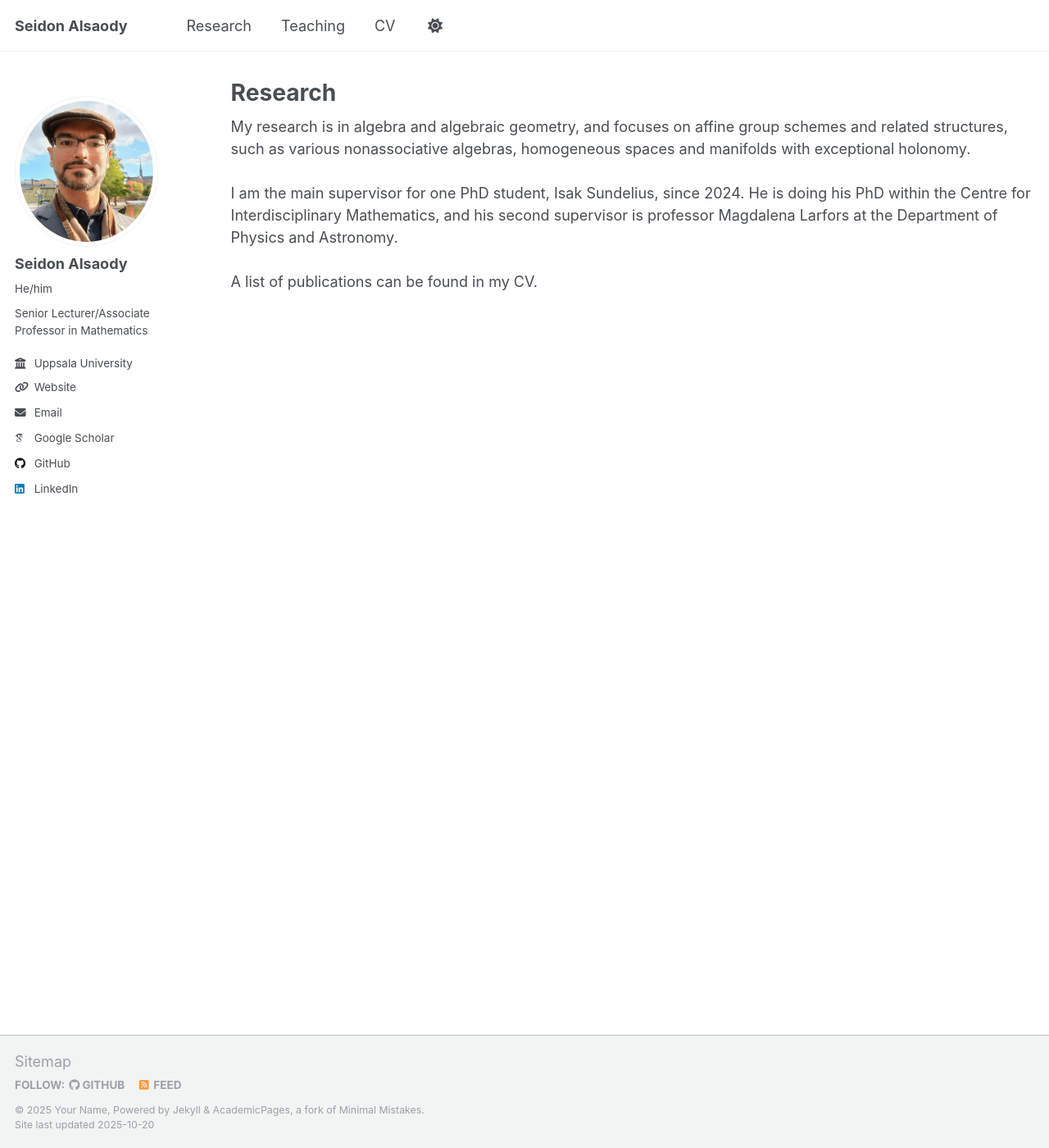
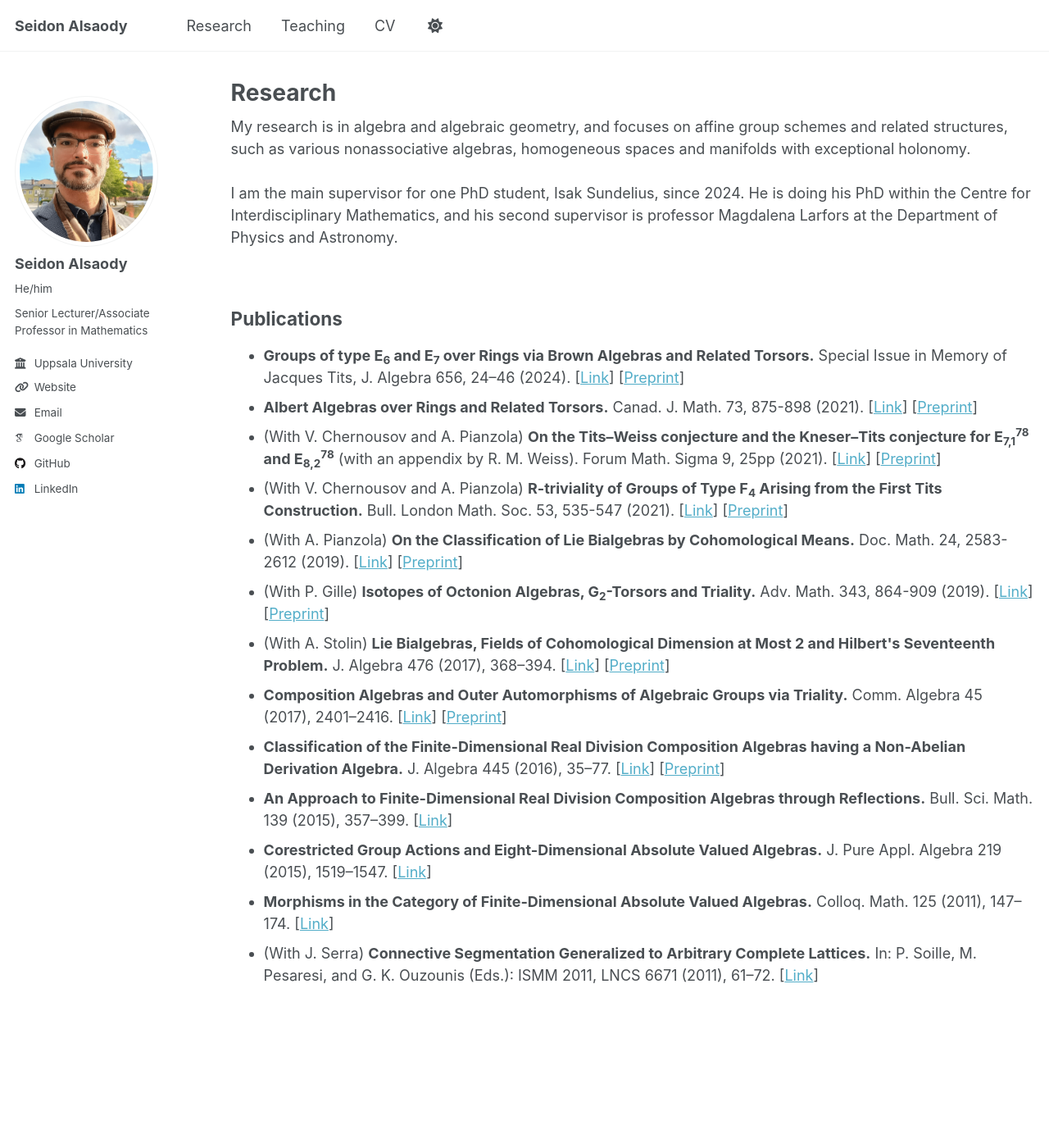
Before and after one commit to seidon-alsaody/seidon-alsaody.github.io, a Jekyll site: the page built from _pages/publications.html, in a window 1280 px wide and 1400 px high. Shown: the whole window at 82% size. Built offline with Jekyll 4.4.1, drawn with Linux system fonts in a browser that asks for light colours; some web fonts are replaced; a script that is not in the unit is left out.

Commit message:
Update publications.html

```diff
--- a/_pages/publications.html
+++ b/_pages/publications.html
@@ -11,4 +11,95 @@ exceptional holonomy. <br> <br>
 I am the main supervisor for one PhD student, Isak Sundelius, since 2024. He is doing his PhD within the Centre for Interdisciplinary Mathematics, and his second supervisor is professor Magdalena Larfors
 at the Department of Physics and Astronomy. <br> <br>
 
-A list of publications can be found in my CV.
+<section id="publications">
+    <h2>Publications</h2>
+    <ul class="publications-list">
+        <li>
+            <strong>Groups of type E<sub>6</sub> and E<sub>7</sub> over Rings via Brown Algebras and Related Torsors.</strong> Special Issue in Memory of Jacques Tits, J. Algebra 656, 24–46 (2024).
+            <span class="links">
+                [<a href="https://doi.org/10.1016/j.jalgebra.2023.03.012" target="_blank" rel="noopener noreferrer">Link</a>]
+                [<a href="http://arxiv.org/abs/2210.15924" target="_blank" rel="noopener noreferrer">Preprint</a>]
+            </span>
+        </li>
+        <li>
+            <strong>Albert Algebras over Rings and Related Torsors.</strong> Canad. J. Math. 73, 875-898 (2021).
+            <span class="links">
+                [<a href="https://doi.org/10.4153/S0008414X20000218" target="_blank" rel="noopener noreferrer">Link</a>]
+                [<a href="http://arxiv.org/abs/1901.04459" target="_blank" rel="noopener noreferrer">Preprint</a>]
+            </span>
+        </li>
+        <li>
+            (With V. Chernousov and A. Pianzola) <strong>On the Tits–Weiss conjecture and the Kneser–Tits conjecture for E<sub>7,1</sub><sup>78</sup> and E<sub>8,2</sub><sup>78</sup></strong> (with an appendix by R. M. Weiss). Forum Math. Sigma 9, 25pp (2021).
+            <span class="links">
+                [<a href="https://doi.org/10.1017/fms.2021.65" target="_blank" rel="noopener noreferrer">Link</a>]
+                [<a href="http://arxiv.org/abs/1911.12908" target="_blank" rel="noopener noreferrer">Preprint</a>]
+            </span>
+        </li>
+        <li>
+            (With V. Chernousov and A. Pianzola) <strong>R-triviality of Groups of Type F<sub>4</sub> Arising from the First Tits Construction.</strong> Bull. London Math. Soc. 53, 535-547 (2021).
+            <span class="links">
+                [<a href="https://londmathsoc.onlinelibrary.wiley.com/doi/10.1112/blms.12440" target="_blank" rel="noopener noreferrer">Link</a>]
+                [<a href="http://arxiv.org/abs/1911.12910" target="_blank" rel="noopener noreferrer">Preprint</a>]
+            </span>
+        </li>
+        <li>
+            (With A. Pianzola) <strong>On the Classification of Lie Bialgebras by Cohomological Means.</strong> Doc. Math. 24, 2583-2612 (2019).
+            <span class="links">
+                [<a href="http://doi.org/10.25537/dm.2019v24.2583-2612" target="_blank" rel="noopener noreferrer">Link</a>]
+                [<a href="http://arxiv.org/abs/1810.05288" target="_blank" rel="noopener noreferrer">Preprint</a>]
+            </span>
+        </li>
+        <li>
+            (With P. Gille) <strong>Isotopes of Octonion Algebras, G<sub>2</sub>-Torsors and Triality.</strong> Adv. Math. 343, 864-909 (2019).
+            <span class="links">
+                [<a href="http://doi.org/10.1016/j.aim.2018.12.003" target="_blank" rel="noopener noreferrer">Link</a>]
+                [<a href="http://arxiv.org/abs/1704.05229" target="_blank" rel="noopener noreferrer">Preprint</a>]
+            </span>
+        </li>
+        <li>
+            (With A. Stolin) <strong>Lie Bialgebras, Fields of Cohomological Dimension at Most 2 and Hilbert's Seventeenth Problem.</strong> J. Algebra 476 (2017), 368–394.
+            <span class="links">
+                [<a href="http://doi.org/10.1016/j.jalgebra.2016.12.018" target="_blank" rel="noopener noreferrer">Link</a>]
+                [<a href="http://arxiv.org/abs/1602.00284" target="_blank" rel="noopener noreferrer">Preprint</a>]
+            </span>
+        </li>
+        <li>
+            <strong>Composition Algebras and Outer Automorphisms of Algebraic Groups via Triality.</strong> Comm. Algebra 45 (2017), 2401–2416.
+            <span class="links">
+                [<a href="http://dx.doi.org/10.1080/00927872.2016.1175603" target="_blank" rel="noopener noreferrer">Link</a>]
+                [<a href="http://arxiv.org/abs/1504.01278" target="_blank" rel="noopener noreferrer">Preprint</a>]
+            </span>
+        </li>
+        <li>
+            <strong>Classification of the Finite-Dimensional Real Division Composition Algebras having a Non-Abelian Derivation Algebra.</strong> J. Algebra 445 (2016), 35–77.
+            <span class="links">
+                [<a href="http://doi.org/10.1016/j.jalgebra.2015.07.025" target="_blank" rel="noopener noreferrer">Link</a>]
+                [<a href="http://arxiv.org/abs/1404.1896" target="_blank" rel="noopener noreferrer">Preprint</a>]
+            </span>
+        </li>
+        <li>
+            <strong>An Approach to Finite-Dimensional Real Division Composition Algebras through Reflections.</strong> Bull. Sci. Math. 139 (2015), 357–399.
+            <span class="links">
+                [<a href="http://dx.doi.org/10.1016/j.bulsci.2014.10.001" target="_blank" rel="noopener noreferrer">Link</a>]
+            </span>
+        </li>
+        <li>
+            <strong>Corestricted Group Actions and Eight-Dimensional Absolute Valued Algebras.</strong> J. Pure Appl. Algebra 219 (2015), 1519–1547.
+            <span class="links">
+                [<a href="http://dx.doi.org/10.1016/j.jpaa.2014.06.014" target="_blank" rel="noopener noreferrer">Link</a>]
+            </span>
+        </li>
+        <li>
+            <strong>Morphisms in the Category of Finite-Dimensional Absolute Valued Algebras.</strong> Colloq. Math. 125 (2011), 147–174.
+            <span class="links">
+                [<a href="http://dx.doi.org/10.4064/cm125-2-2" target="_blank" rel="noopener noreferrer">Link</a>]
+            </span>
+        </li>
+        <li>
+            (With J. Serra) <strong>Connective Segmentation Generalized to Arbitrary Complete Lattices.</strong> In: P. Soille, M. Pesaresi, and G. K. Ouzounis (Eds.): ISMM 2011, LNCS 6671 (2011), 61–72.
+            <span class="links">
+                [<a href="http://dx.doi.org/10.1007/978-3-642-21569-8_6" target="_blank" rel="noopener noreferrer">Link</a>]
+            </span>
+        </li>
+    </ul>
+</section>
```
